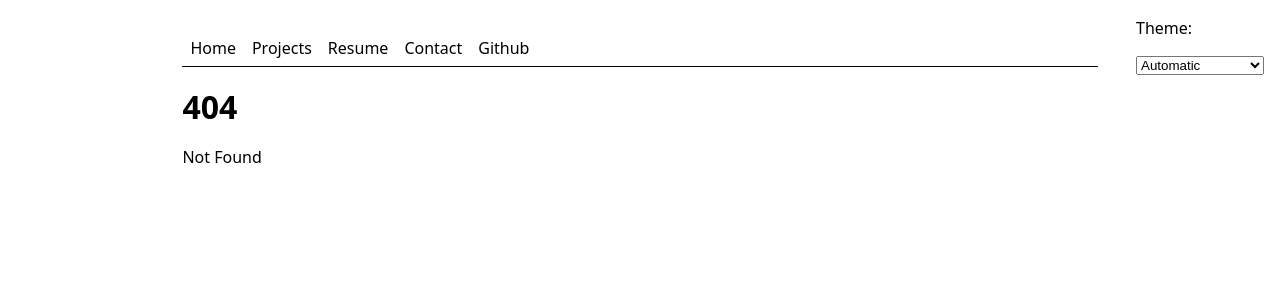
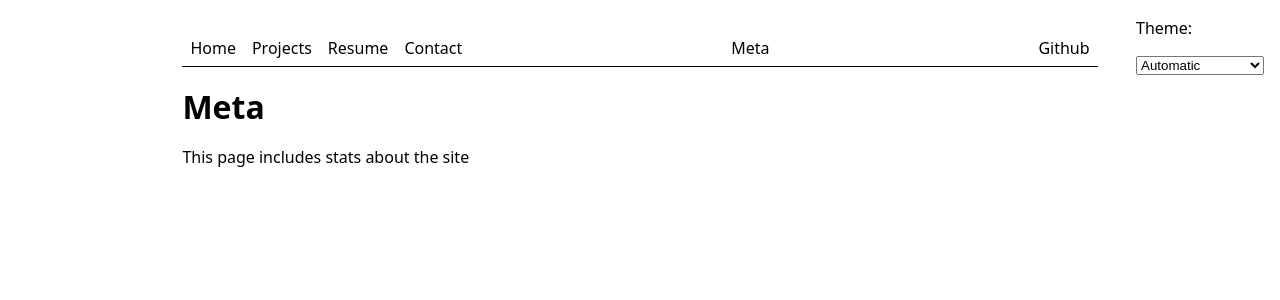
Before and after one commit to ccalobeto/tutorial-svelte, a SvelteKit app: page /meta in a window 1280 px wide. Before the commit this address had no page. Shown: the top 300 px of the page. Built offline with nearby package versions, Linux system fonts and the light colour scheme.

Commit message:
7.0 Visualizing quantitative data with D3 - Setting up

```diff
--- a/package.json
+++ b/package.json
@@ -4,6 +4,7 @@
 	"private": true,
 	"scripts": {
 		"dev": "vite dev",
+		"prebuild": "npx elocuent -d static,src -o static/loc.csv",
 		"build": "vite build",
 		"preview": "vite preview"
 	},
@@ -12,6 +13,7 @@
 		"@sveltejs/adapter-static": "^3.0.2",
 		"@sveltejs/kit": "^2.0.0",
 		"@sveltejs/vite-plugin-svelte": "^3.0.0",
+		"elocuent": "^0.0.3",
 		"svelte": "^5.0.0-next.180",
 		"vite": "^5.0.3"
 	},
--- a/src/routes/+layout.svelte
+++ b/src/routes/+layout.svelte
@@ -6,6 +6,7 @@
     { title: "Projects", url: "./projects" },
     { title: "Resume", url: "./resume" },
     { title: "Contact", url: "./contact" },
+    { title: "Meta", url: "./meta" },
     { title: "Github", url: "https://github.com/ccalobeto" },
   ];
 
--- /dev/null
+++ b/src/routes/meta/+page.svelte
@@ -0,0 +1,2 @@
+<h1>Meta</h1>
+<p>This page includes stats about the site</p>
```
Also changed, not shown: 2 other files (tests, documents, lock files or other folders).
